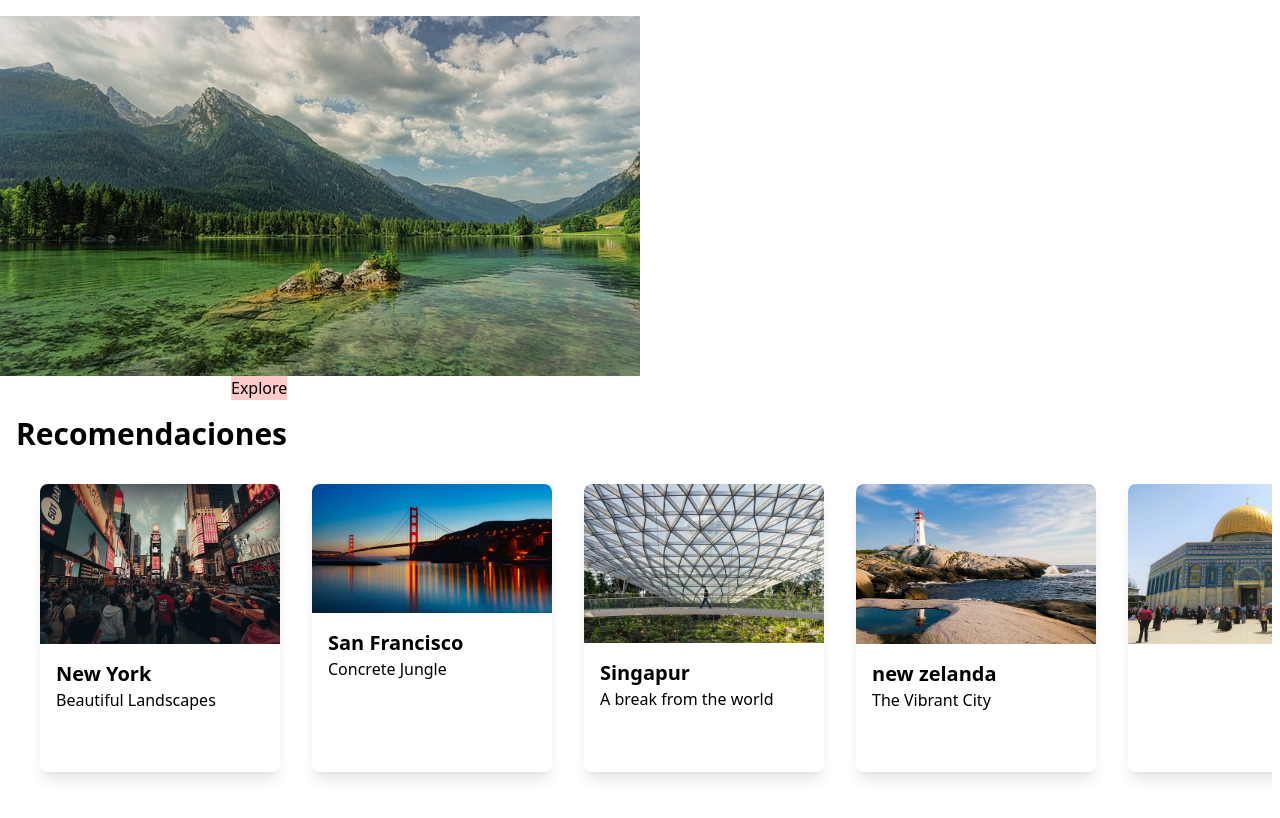
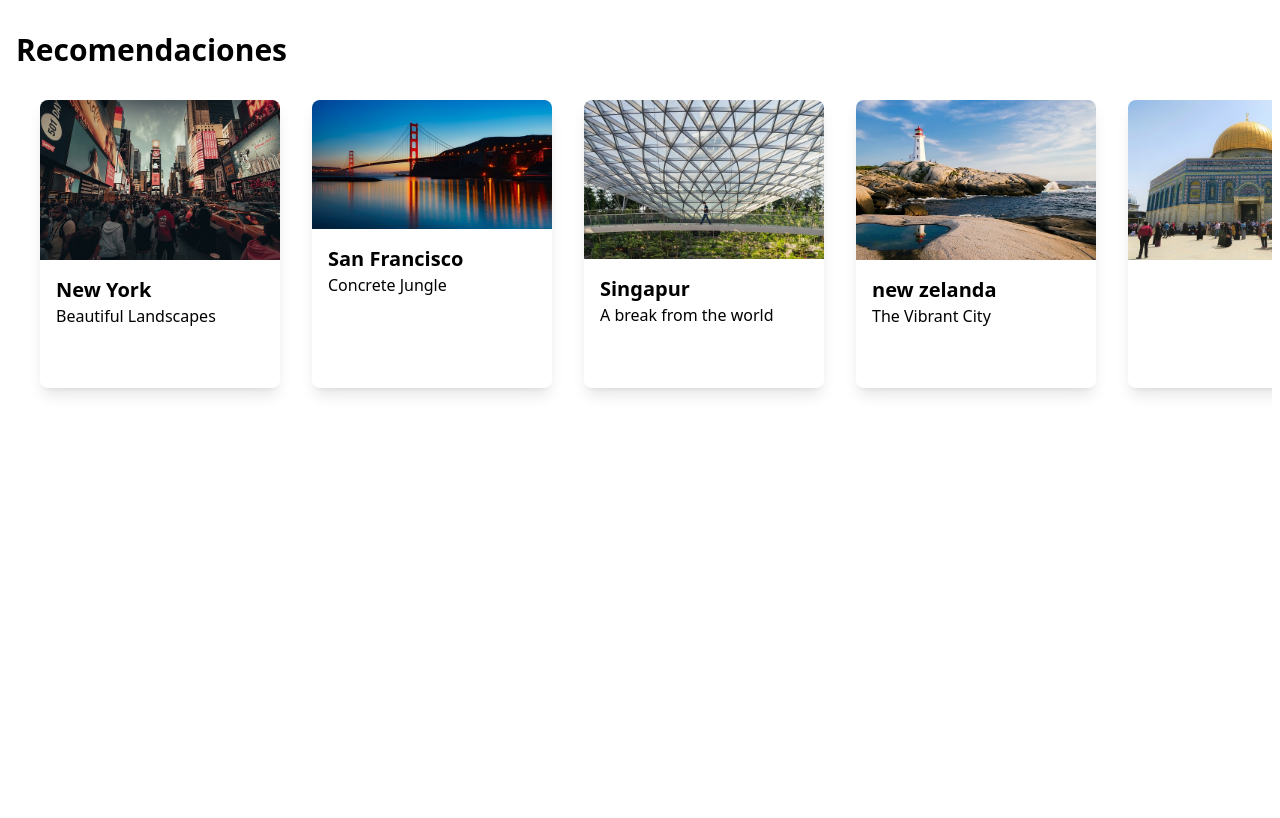
Before and after one commit to Andres1410/travel-App, a React (Vite) app: page / in a window 1280 px wide. Shown: the top 818 px of the page. Built offline with nearby package versions, Linux system fonts and the light colour scheme.

Commit message:
cambios efectuados

```diff
--- a/src/components/Search/Search.css
+++ /dev/null
@@ -1,3 +0,0 @@
-.Search {
-    @apply w-full h-full flex flex-col absolute
-}
--- a/src/components/Search/SearchNav.jsx
+++ b/src/components/Search/SearchNav.jsx
@@ -1,7 +1,7 @@
 
 import React from 'react';
 // import PropTypes from 'prop-types';
-import "../Search/Search.css"
+// import "../Search/Search.css"
 
 class SearchNav extends React.Component {
     constructor(props) {
@@ -12,18 +12,13 @@ class SearchNav extends React.Component {
     render() {
         return (
             <>
-            <div id="home">
-            <div class="">
-                <div class="Image">
-                    <img src="./img/paisaje.jpg" alt="" />
-                </div>
-                <div className="">
-                    <input className="outline-black" type="search" name="" id="" />
-                    <button className="bg-red-200">
-                        Explore
-                    </button>
-                        </div>
-                    </div>
+              <div class="grid md:hidden text-center content-around h-full relative md:flex md:items-center  bg-[url('../public/img/paisaje.jpg')] md:bg-[url('../public/img/paisaje.jpg')] bg-cover h-screen md:h-[90vh]">
+                <form action="">
+                    <input class="shadow-lg rounded-full py-4 w-3/4 outline-none text-center" placeholder='dubai' type="search" name="" id="" />
+                </form>
+                <button class="text-red text-lg font-semibold rounded-full shadow-lg bg-white hover:bg-red hover:text-white p-4 w-1/2 mx-auto">
+                    Explore More
+                </button>
             </div>
             </>
         );
--- a/src/pages/MyGeneral.jsx
+++ b/src/pages/MyGeneral.jsx
@@ -3,7 +3,7 @@ import SearchNav from "../components/Search/SearchNav"
 function MyGeneral() {
   return (
     <>
-    <section id="Sec-Recomendations" className=" w-full h-screen relative py-4">
+    <section id="Sec-Recomendations" className=" w-full h-screen relative py-4 ">
                 <SearchNav/>
 
                 <h3 class="text-red text-3xl font-bold m-4">Recomendaciones</h3>
```
